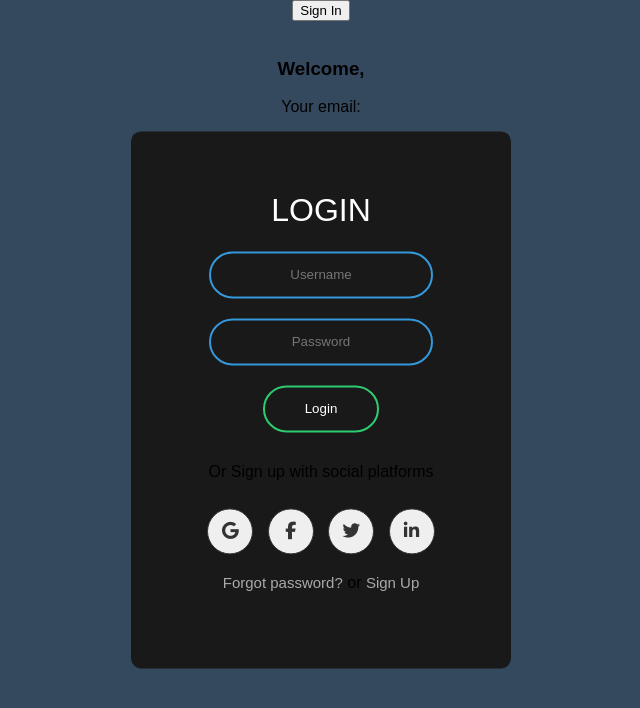
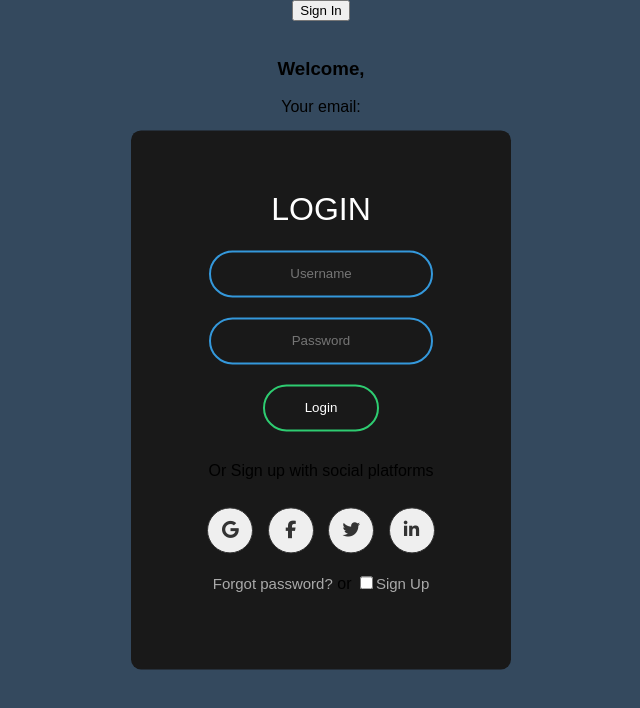
Before and after one commit to rsshonjoy/Firebase, a React (Create React App) app: page / in a window 1280 px wide. Shown: the top 708 px of the page, without its empty margins (319-959 px from the left). Built offline with nearby package versions, Linux system fonts and the light colour scheme.

Commit message:
toggle sign in and sign up

```diff
--- a/src/App.js
+++ b/src/App.js
@@ -21,6 +21,8 @@ function App() {
     photo: ''
   })
 
+  const [newUser, setNewUser] = useState(false);
+
   // email and password auth
   const handleBlur = (e) => {
     let isFormValid = true;
@@ -42,6 +44,21 @@ function App() {
   const handleSubmit = (e) => {
     if (user.email && user.password) {
       firebase.auth().createUserWithEmailAndPassword(user.email, user.password)
+      .then((res) => {
+        const newUserInfo = {...user}
+        newUserInfo.error = '';
+        newUserInfo.success = true;
+        setUser(newUserInfo)
+      })
+      .catch((error) => {
+        const newUserInfo = {...user}
+        newUserInfo.error = error.message;
+        newUserInfo.success = false;
+        setUser(newUserInfo);
+      });
+    }
+    if (!newUser && user.email && user.password) {
+      firebase.auth().signInWithEmailAndPassword(user.email, user.password)
       .then((res) => {
         const newUserInfo = {...user}
         newUserInfo.error = '';
@@ -117,6 +134,7 @@ function App() {
       <p>Your password: {user.password}</p>
       <form className="box" action="index.html" method="post" onSubmit={handleSubmit}>
           <h1>Login</h1>
+          { newUser && <input type="text" name="name" onBlur={handleBlur} placeholder="Name" required />}
           <input type="text" name="email" onBlur={handleBlur} placeholder="Username" required />
           <input type="password" name="password" onBlur={handleBlur} placeholder="Password" required />
           <input type="submit" name="" value="Login" />
@@ -136,10 +154,11 @@ function App() {
             </button>
           </div>
           <div className="link">
-            <a href="#">Forgot password?</a> or <a href="#">Sign Up</a>
+            <a href="#">Forgot password?</a> or <input type="checkbox" name="newUser" onChange={() => setNewUser(!newUser)} id=""/>
+            <label htmlFor="newUser">{ newUser ? 'Sign In' : 'Sign Up'}</label>
           </div>
           <p style={{color: 'red'}}>{user.error}</p>
-          { user.success && <p style={{color: 'green'}}>User created Successfully</p> }
+          { user.success && <p style={{color: 'green'}}>User { newUser ? 'created' : 'Logged In'} Successfully</p> }
         </form>
     </div>
   );
--- a/src/Style.css
+++ b/src/Style.css
@@ -91,7 +91,8 @@ body {
   padding: 20px;
   text-align: center;
 }
-.link a {
+.link a,
+label {
   text-decoration: none;
   color: #aaa;
   font-size: 15px;
```
